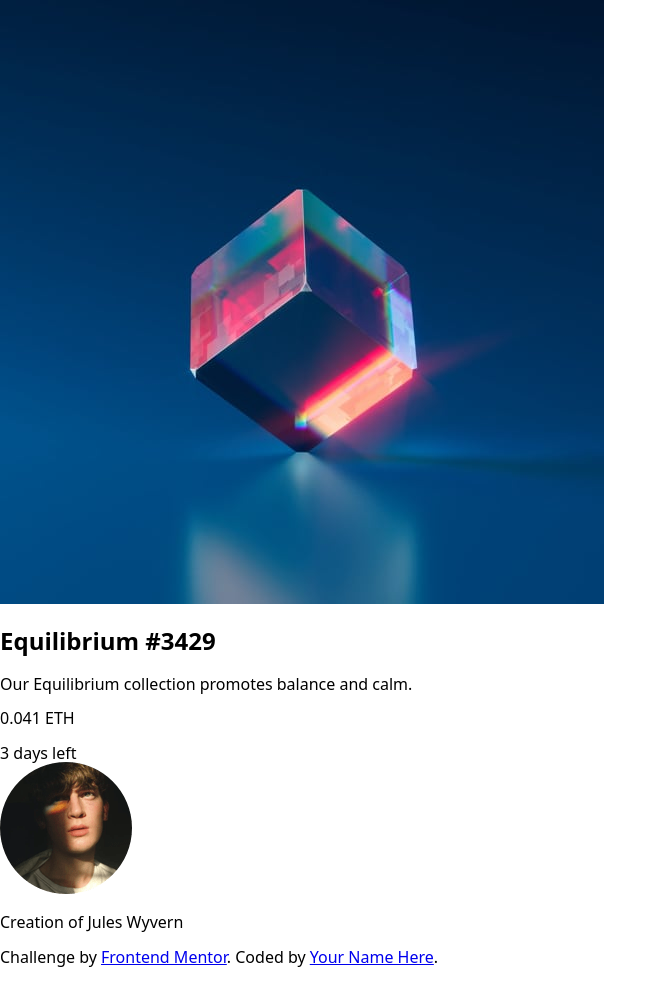
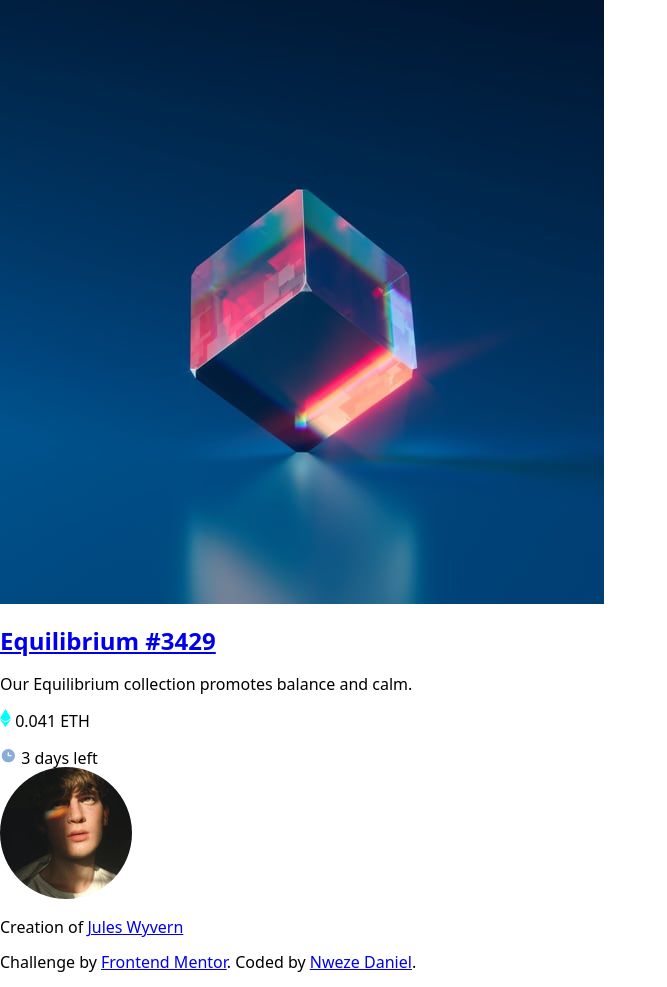
Before and after one commit to Flashdaniel/nft-preview-card-component, a plain HTML site: page index.html in a window 1280 px wide. Shown: the whole page, without its empty margins (0-667 px from the left). Drawn offline with nearby package versions, Linux system fonts and the light colour scheme.

Commit message:
Refactor code: update code
1. Add google font
2. Add links to text and image
3. Add icons
4. Add utilities
5. Add more class attrs
6. Add code author name
7. change div with class="attribution" to footer

```diff
--- a/index.html
+++ b/index.html
@@ -18,48 +18,74 @@
       crossorigin="anonymous"
       referrerpolicy="no-referrer"
     />
+    <link rel="preconnect" href="https://fonts.googleapis.com" />
+    <link rel="preconnect" href="https://fonts.gstatic.com" crossorigin />
+    <link
+      href="https://fonts.googleapis.com/css2?family=Outfit:wght@100..900&display=swap"
+      rel="stylesheet"
+    />
     <title>Frontend Mentor | NFT preview card component</title>
     <link rel="stylesheet" href="css/style.css" />
   </head>
-  <body>
-    <main>
+  <body class="flex flex-direction-column gap-2">
+    <main class="is-center-box">
       <!-- card start -->
-      <article class="card">
-        <img
-          src="images/image-equilibrium.jpg"
-          alt="NFT Equilibrium image"
-          class="card__image"
-        />
+      <article class="card card--bg">
+        <a href="/" class="card__image-link"
+          ><img
+            src="images/image-equilibrium.jpg"
+            alt="NFT Equilibrium image"
+            class="card__image"
+          />
+        </a>
 
         <div class="card__content">
-          <h1 class="card__title">Equilibrium #3429</h1>
+          <h1 class="card__title secondary-color">
+            <a href="/" class="text-decoration-none">Equilibrium #3429</a>
+          </h1>
           <p class="card__description">
             Our Equilibrium collection promotes balance and calm.
           </p>
-          <div class="card__price-detail">
-            <p class="card__price">0.041 ETH</p>
-            <time datetime="" class="card__time">3 days left</time>
+          <div class="card__price-detail flex space-between flex-align">
+            <p class="card__price primary-color">
+              <img src="images/icon-ethereum.svg" alt="" class="icon" /> 0.041
+              ETH
+            </p>
+            <time datetime="" class="card__time"
+              ><img src="images/icon-clock.svg" alt="" class="icon" /> 3 days
+              left</time
+            >
           </div>
         </div>
 
-        <div class="avatar">
+        <div class="avatar flex gap-2 flex-align">
           <img
             src="images/image-avatar.png"
             alt="Jules Wyvern look weird in dark room and ray of light on half of the face"
             class="avatar__photo"
           />
-          <p class="avatar__name">Creation of Jules Wyvern</p>
+          <p class="avatar__name">
+            Creation of
+            <a
+              href="/"
+              class="avatar__link text-decoration-none secondary-color"
+              >Jules Wyvern</a
+            >
+          </p>
         </div>
       </article>
       <!-- card end -->
     </main>
 
-    <footer class="attribution">
+    <footer class="attribution is-at-the-bottom">
       <p>
         Challenge by
-        <a href="https://www.frontendmentor.io?ref=challenge" target="_blank"
+        <a
+          href="https://www.frontendmentor.io?ref=challenge"
+          target="_blank"
+          class="attribution__link"
           >Frontend Mentor</a
-        >. Coded by <a href="#">Your Name Here</a>.
+        >. Coded by <a href="#" class="attribution__name">Nweze Daniel</a>.
       </p>
     </footer>
   </body>
```
